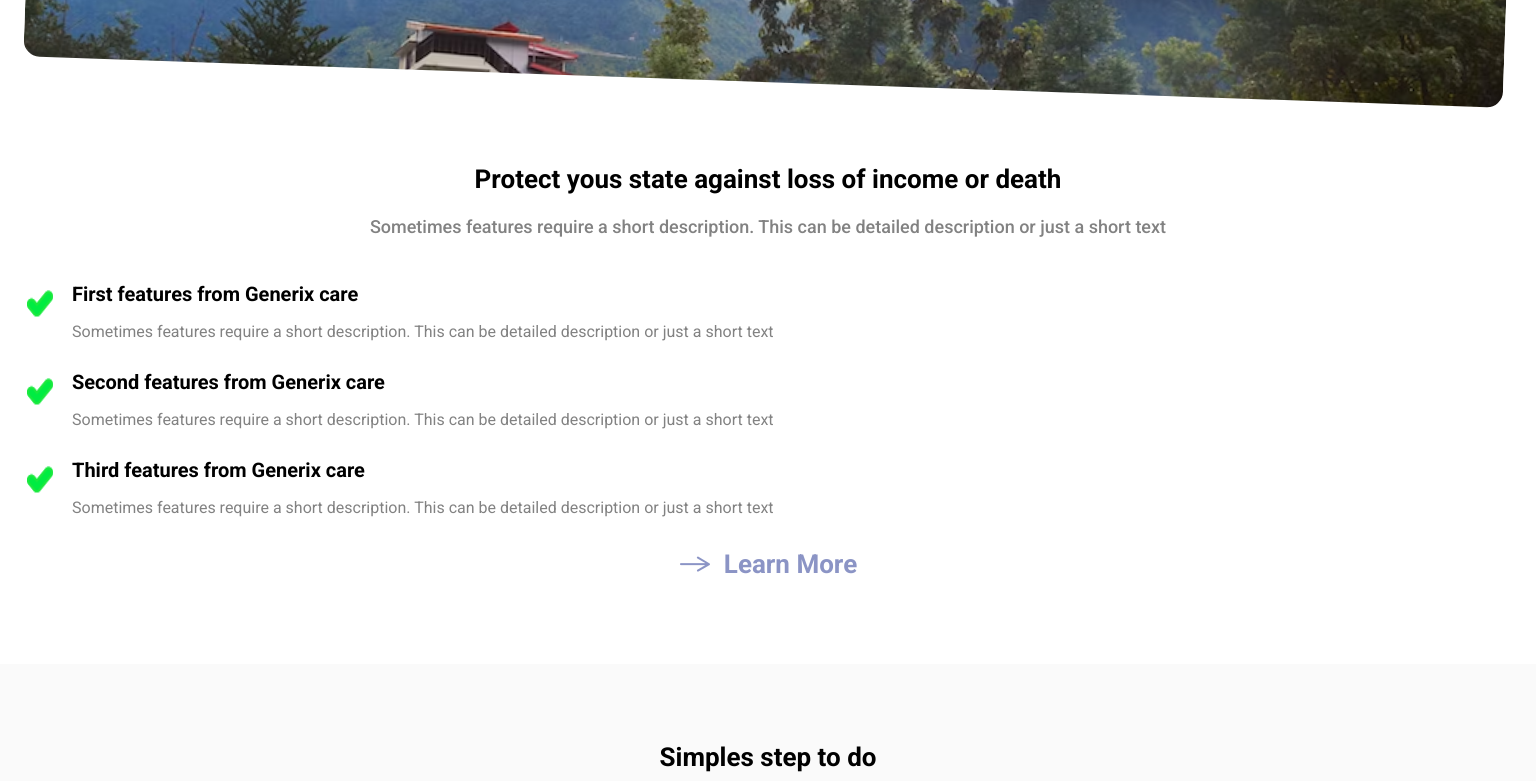
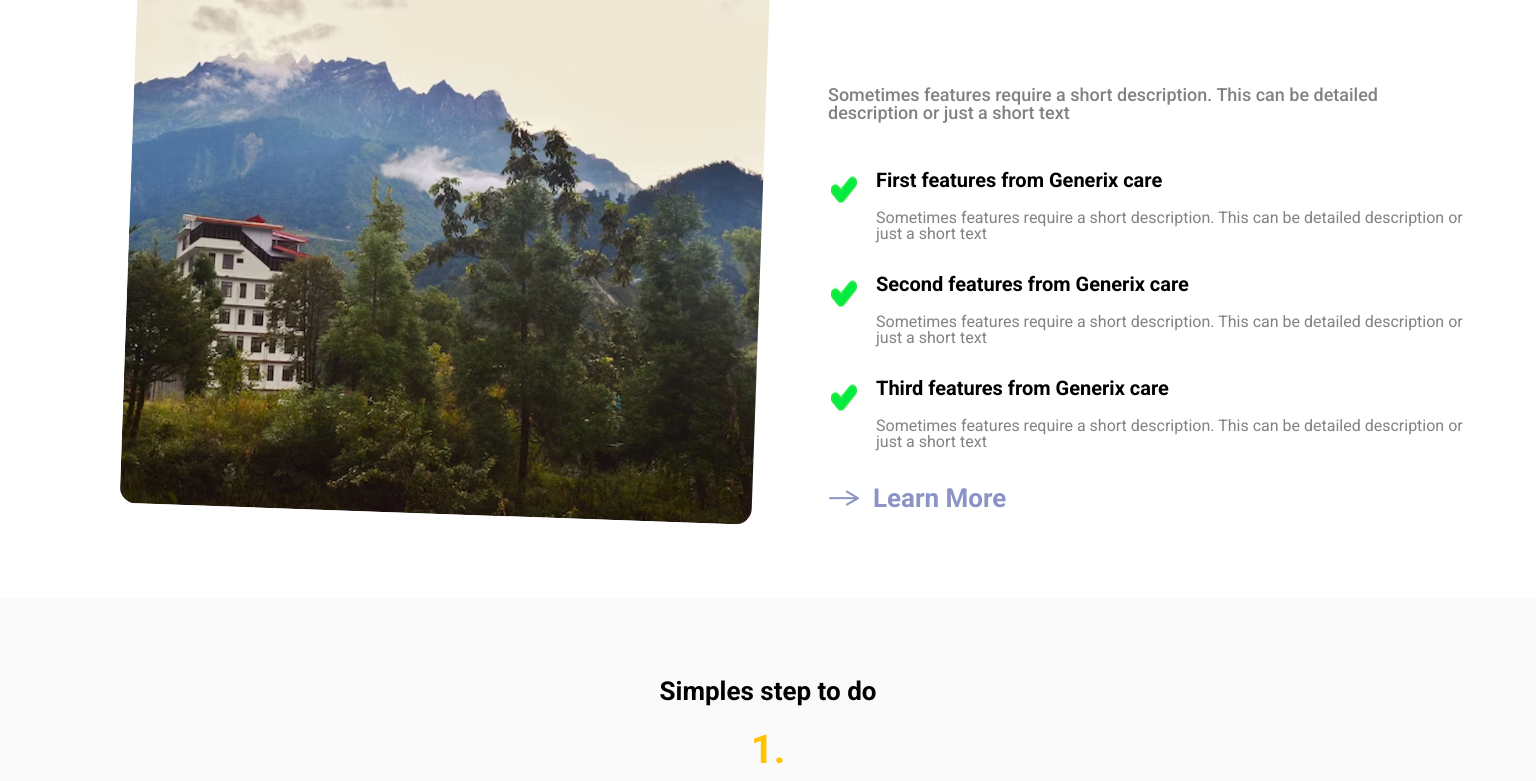
Before and after one commit to MathGPereira/primeiroProjetoAngular, an Angular app in the folder servicosDeSeguro/: page / in a window 1536 px wide. Shown: the part 2107-2888 px from the top of the page. Built offline with nearby package versions, Linux system fonts and the light colour scheme.

Commit message:
Crriando a responsividade da próxima sessão

```diff
--- a/servicosDeSeguro/src/app/componentes/conteudo/sobre-recursos/sobre-recursos.component.css
+++ b/servicosDeSeguro/src/app/componentes/conteudo/sobre-recursos/sobre-recursos.component.css
@@ -71,3 +71,22 @@
     margin-right: .5em;
     vertical-align: middle;
 }
+
+@media screen and (min-width: 1440px) {
+    .sobre-recursos {
+        column-gap: 60px;
+        display: grid;
+        grid-template: repeat(4, auto) / repeat(2, 50%);
+        padding: 5em 8em 0;
+        text-align: left;
+    }
+
+    .sobre-recursos__imagem-ilustrativa {
+        grid-area: 1/1/5/2;
+        height: 100%;
+    }
+
+    .sobre-recursos__titulo {
+        font-size: 75px;
+    }
+}
--- a/servicosDeSeguro/src/app/componentes/conteudo/sobre-recursos/sobre-recursos.component.html
+++ b/servicosDeSeguro/src/app/componentes/conteudo/sobre-recursos/sobre-recursos.component.html
@@ -4,6 +4,7 @@
     <p class="sobre-recursos__texto">
         Sometimes features require a short description. This can be detailed description or just a short text
     </p>
+    <div class="vantagens__container">
         <article class="sobre-recursos__vantagens">
             <i class="vantagens__icone"></i>
             <div class="vantagens__conteudo">
@@ -31,5 +32,6 @@
                 </p>
             </div>
         </article>
+    </div>
     <a href="#" class="sobre-recursos__aprender-mais" target="_self" rel="follow next">Learn More</a>
 </section>
```
Lines whose indentation alone changed are shown as unchanged.
